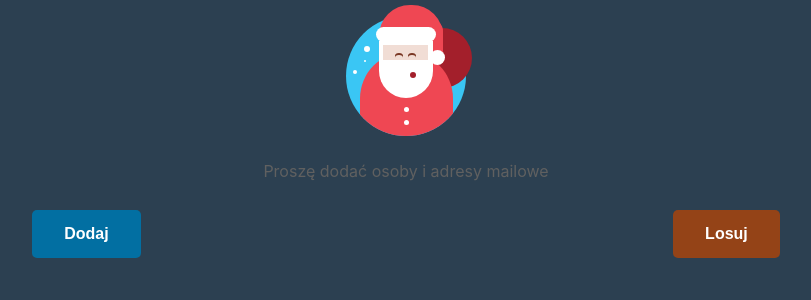
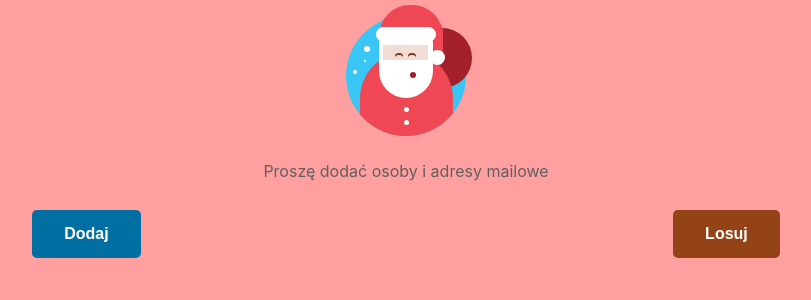
Before and after one commit to rzubala/gift-draw, a React (Create React App) app: page / in a window 1280 px wide. Shown: the top 300 px of the page, without its empty margins (234-1045 px from the left). Built offline with nearby package versions, Linux system fonts and the light colour scheme.

Commit message:
background

```diff
--- a/src/index.css
+++ b/src/index.css
@@ -1,6 +1,6 @@
 body,
 html {
-  background: #2c4051;
+  background: #ff9f9f;
   height: 100%;
 }
 
```
